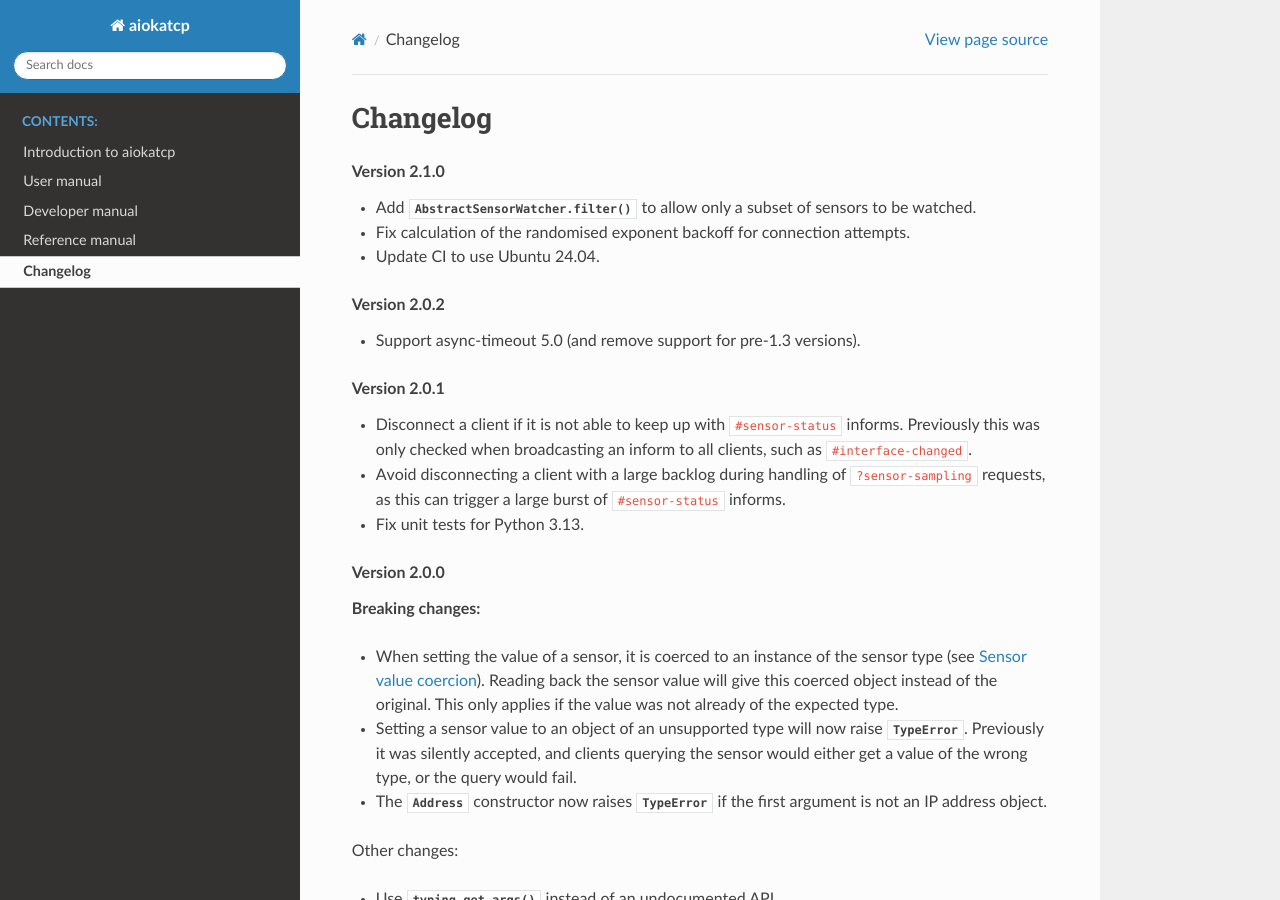
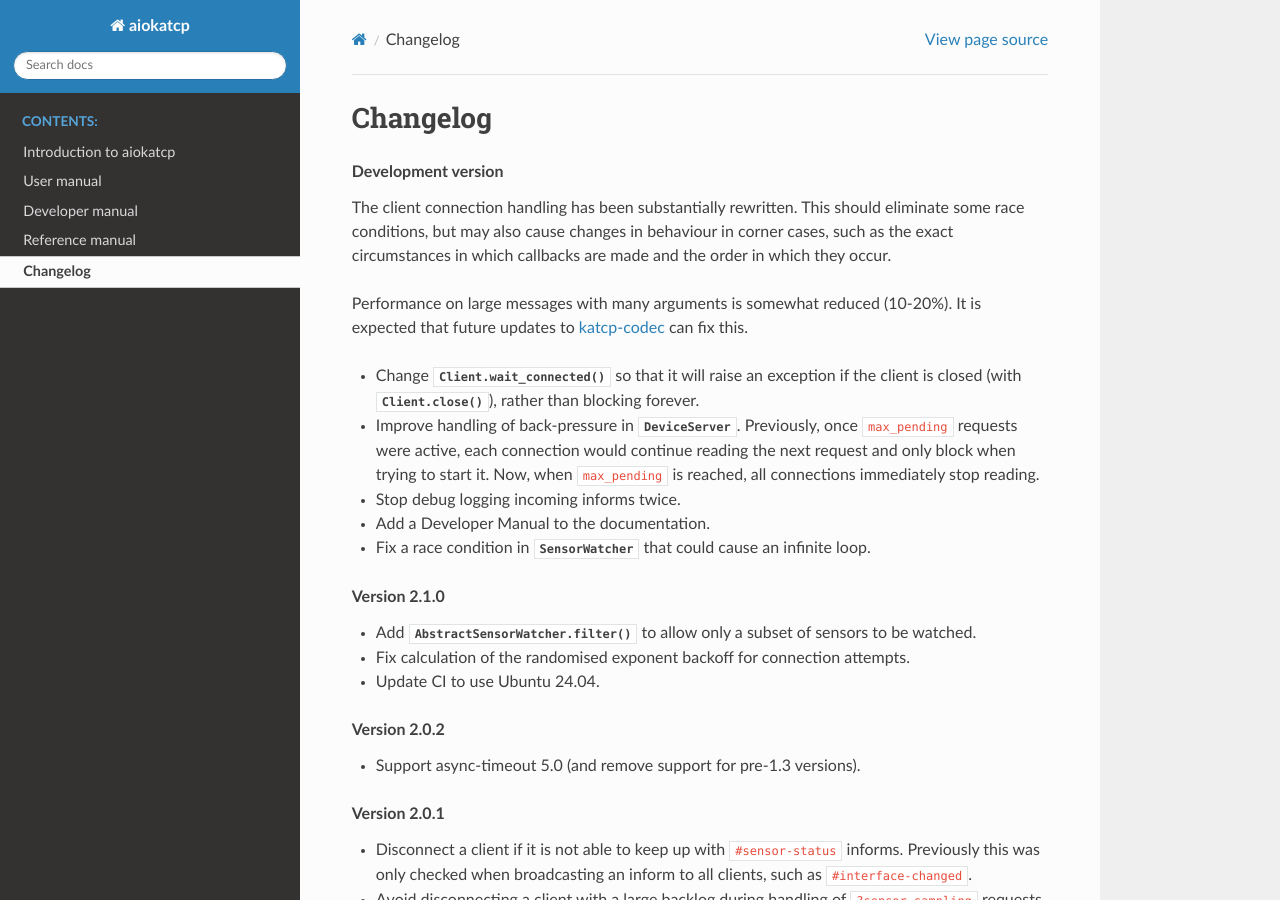
Before and after one commit to ska-sa/aiokatcp, a Sphinx documentation site: the page built from doc/changelog.rst, in a window 1280 px wide and 900 px high. Built offline with Sphinx 7.4.7 and the Read the Docs theme 3.1.0, drawn with Linux system fonts in a browser that asks for light colours; the version number could not be read and is left out.

Commit message:
Update changelog for client connection rewrite

```diff
--- a/doc/changelog.rst
+++ b/doc/changelog.rst
@@ -1,5 +1,28 @@
 Changelog
 =========
+
+.. rubric:: Development version
+
+The client connection handling has been substantially rewritten. This should
+eliminate some race conditions, but may also cause changes in behaviour in
+corner cases, such as the exact circumstances in which callbacks are made and
+the order in which they occur.
+
+Performance on large messages with many arguments is somewhat reduced
+(10-20%). It is expected that future updates to
+`katcp-codec <https://katcp-codec.readthedocs.io/>`__ can fix this.
+
+- Change :meth:`.Client.wait_connected` so that it will raise an exception if
+  the client is closed (with :meth:`.Client.close`), rather than blocking
+  forever.
+- Improve handling of back-pressure in :class:`.DeviceServer`. Previously,
+  once ``max_pending`` requests were active, each connection would continue
+  reading the next request and only block when trying to start it. Now, when
+  ``max_pending`` is reached, all connections immediately stop reading.
+- Stop debug logging incoming informs twice.
+- Add a Developer Manual to the documentation.
+- Fix a race condition in :class:`.SensorWatcher` that could cause an infinite
+  loop.
 
 .. rubric:: Version 2.1.0
 
```
